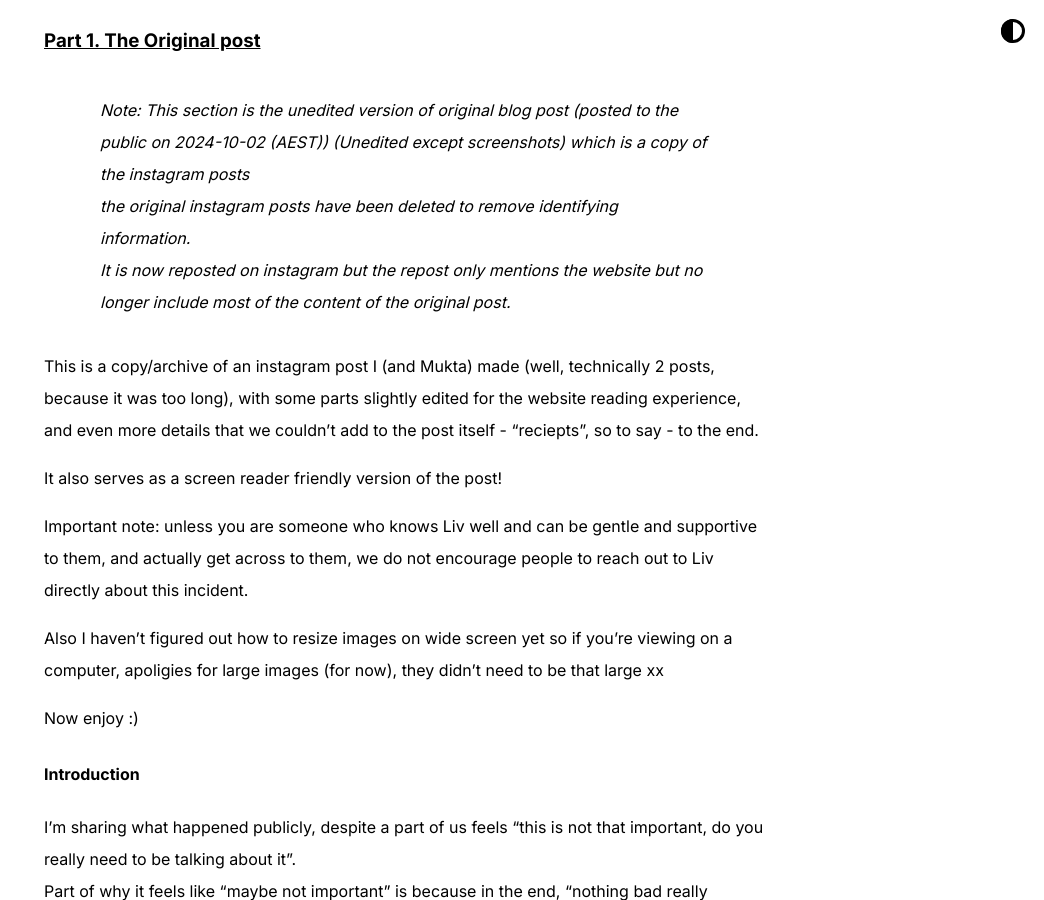
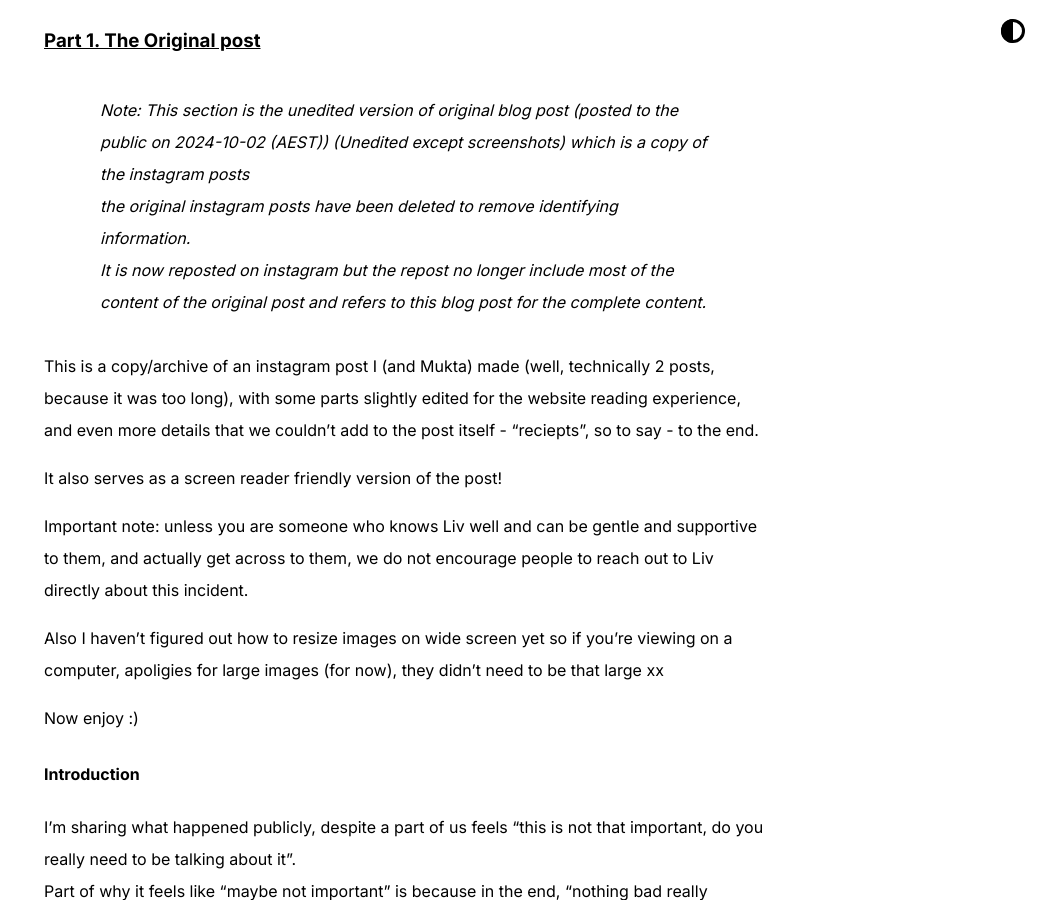
Before and after one commit to phosfuldev/phos_website, a Jekyll site: the page built from _posts/2024-10-02-public-acknowledgement-about-Liv-and-Mukta.md, in a window 1280 px wide and 900 px high, scrolled down 1679 px. Shown: the whole window, without its empty margins (236-1280 px from the left). Built offline with Jekyll 4.4.1, drawn with Linux system fonts in a browser that asks for light colours; some of the changed text lies outside the part shown.

Commit message:
smol edit

```diff
--- a/_posts/2024-10-02-public-acknowledgement-about-Liv-and-Mukta.md
+++ b/_posts/2024-10-02-public-acknowledgement-about-Liv-and-Mukta.md
@@ -26,7 +26,7 @@ Images have alt text.
 
 > Note: This section is the unedited version of original blog post (posted to the public on 2024-10-02 (AEST)) (Unedited except screenshots) which is a copy of the instagram posts
 > the original instagram posts have been deleted to remove identifying information.
-> It is now reposted on instagram but the repost only mentions the website but no longer include most of the content of the original post.
+> It is now reposted on instagram but the repost no longer include most of the content of the original post and refers to this blog post for the complete content.
 
 This is a copy/archive of an instagram post I (and Mukta) made (well, technically 2 posts, because it was too long), with some parts slightly edited for the website reading experience, and even more details that we couldn't add to the post itself - "reciepts", so to say - to the end.
 
```
